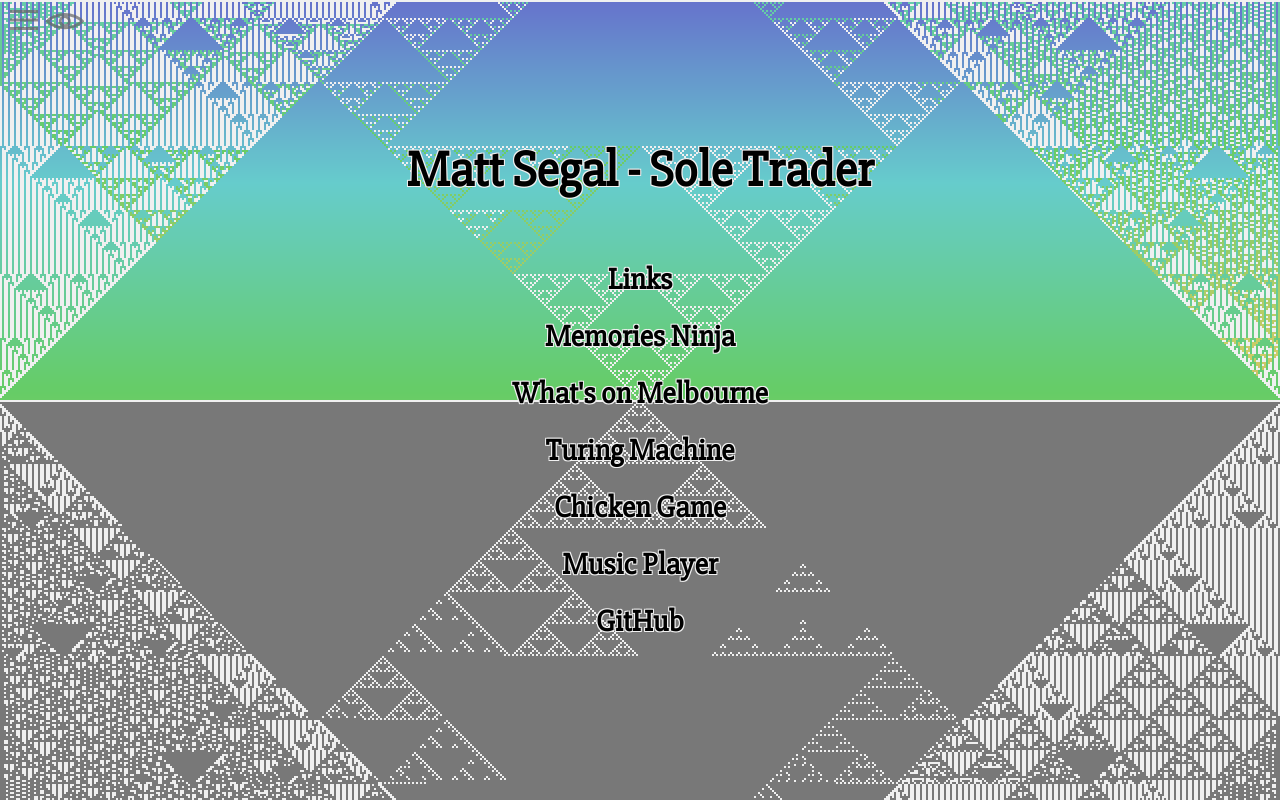
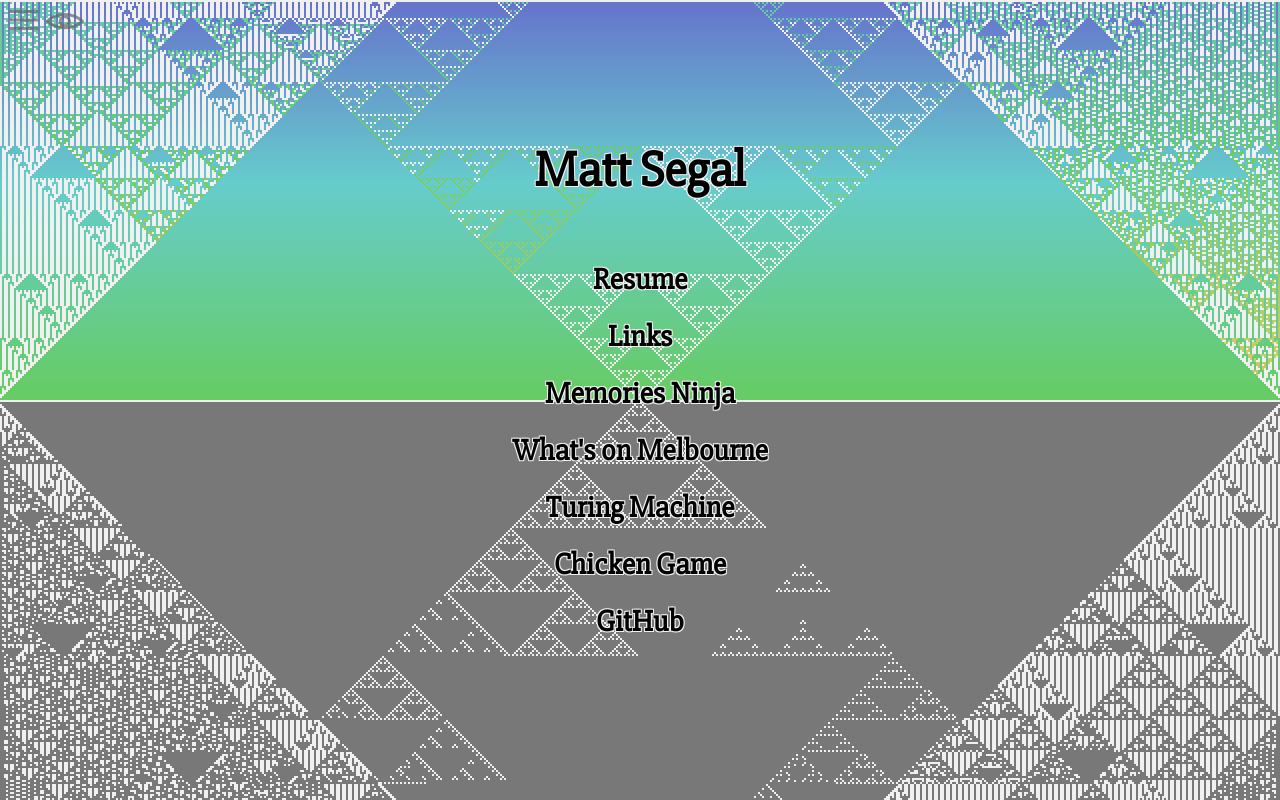
Before and after one commit to MattSegal/mattsegal.github.io, a website built with webpack: page index.html in a window 1280 px wide. Built offline with nearby package versions, Linux system fonts and the light colour scheme.

Commit message:
add resume

```diff
--- a/index.html
+++ b/index.html
@@ -9,14 +9,14 @@
 <body>
   <canvas id="canvas"></canvas>
   <div id="content">
-    <h1>Matt Segal - Sole Trader</h1>
+    <h1>Matt Segal</h1>
     <ul>
+      <li><a href="https://mattsegal.github.io/resume/">Resume</a></li>
       <li><a href="https://mattslinks.xyz/">Links</a></li>
       <li><a href="https://memories.ninja/">Memories Ninja</a></li>
       <li><a href="https://whatsonmelb.fun/">What's on Melbourne</a></li>
       <li><a href="https://mattsegal.github.io/turing-machine/">Turing Machine</a></li>
       <li><a href="https://mattsegal.github.io/chicken-game/">Chicken Game</a></li>
-      <li><a href="https://mattsegal.github.io/music-player/">Music Player</a></li>
       <li><a href="https://github.com/MattSegal">GitHub</a></li>
     </ul>
   </div>
```
